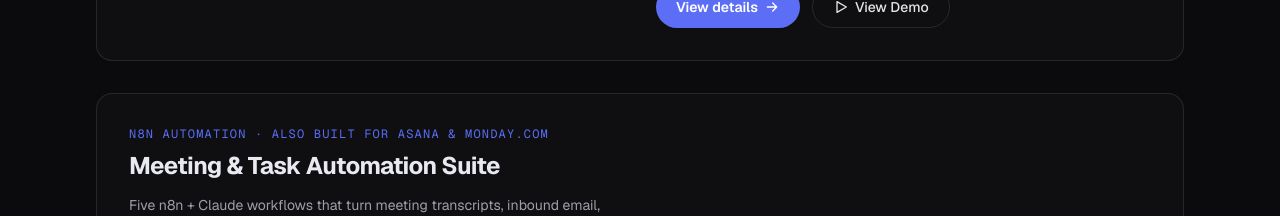
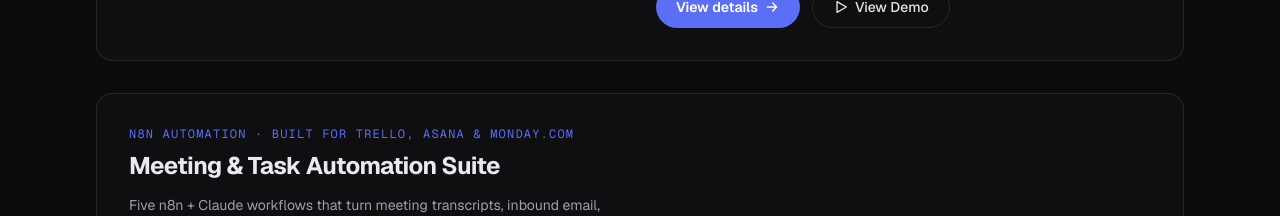
Before and after one commit to nageen24/nageen-portfolio, a Next.js app: page / in a window 1280 px wide. Shown: the part 1360-1576 px from the top of the page. Built offline with nearby package versions, Linux system fonts and the light colour scheme.

Commit message:
Reword category: "Built for Trello, Asana & Monday.com"
Co-Authored-By: Claude Sonnet 5 <noreply@anthropic.com>

```diff
--- a/src/data/portfolio.ts
+++ b/src/data/portfolio.ts
@@ -253,7 +253,7 @@ export const projects: Project[] = [
   {
     slug: "trello-meeting-automation",
     title: "Meeting & Task Automation Suite",
-    category: "n8n Automation · Also Built for Asana & Monday.com",
+    category: "n8n Automation · Built for Trello, Asana & Monday.com",
     status: "Self-hosted · n8n",
     blurb:
       "Five n8n + Claude workflows that turn meeting transcripts, inbound email, and Slack chat into structured project-board tasks — built for Trello, and just as portable to Asana or Monday.com.",
```
